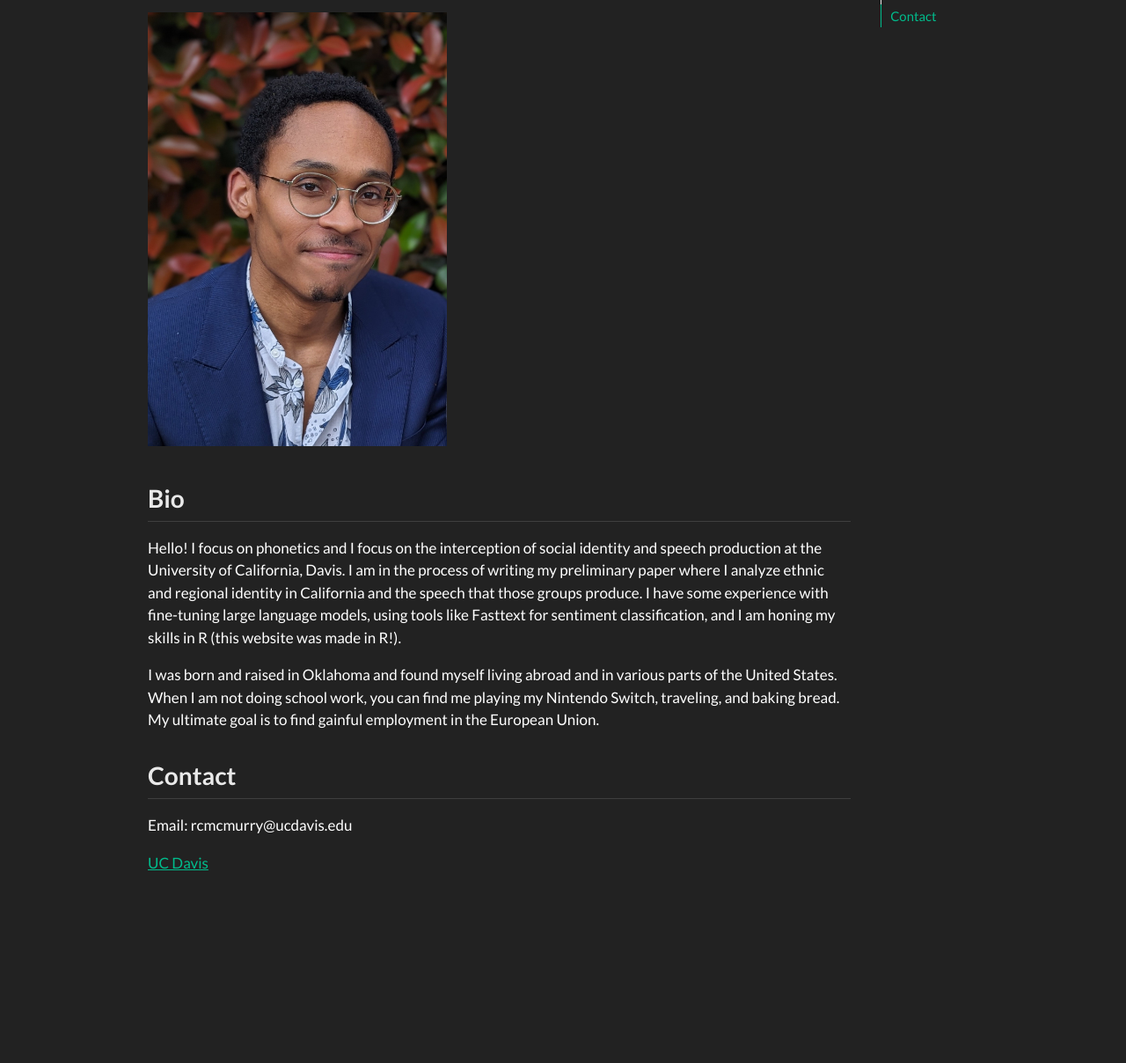
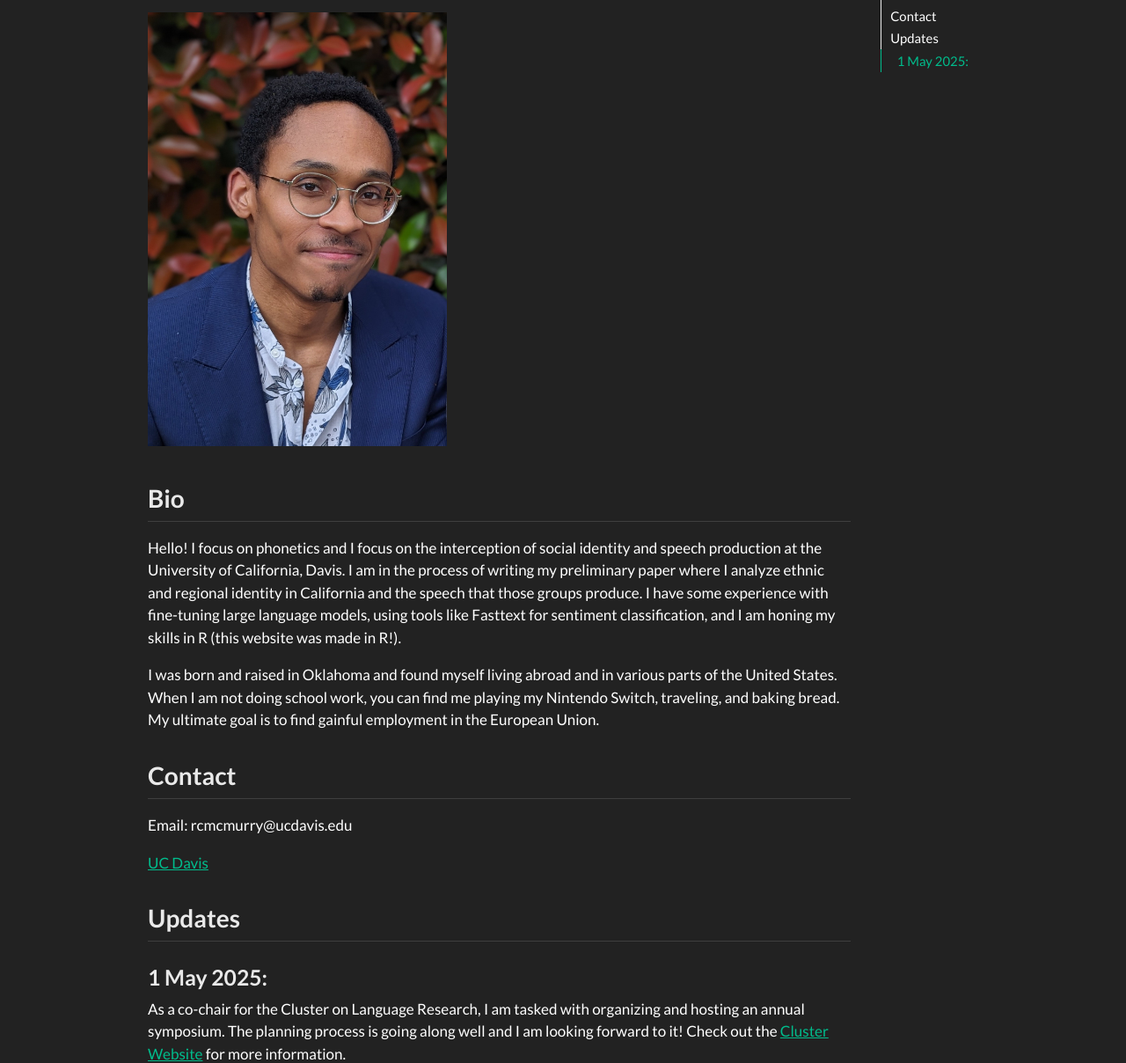
Before and after one commit to Sirmcmurry/sirmcmurry.github.io, a plain HTML site: page docs/index.html in a window 1280 px wide. Shown: the part 153-1361 px from the top of the page at 88% size. Before the commit the page ends 1240 px from the top, so only its background shows below. Drawn offline with Linux system fonts and the light colour scheme.

Commit message:
Update 1 May 2025

```diff
--- a/docs/index.html
+++ b/docs/index.html
@@ -107,6 +107,10 @@ ul.task-list li input[type="checkbox"] {
   <ul>
   <li><a href="#bio" id="toc-bio" class="nav-link active" data-scroll-target="#bio">Bio</a></li>
   <li><a href="#contact" id="toc-contact" class="nav-link" data-scroll-target="#contact">Contact</a></li>
+  <li><a href="#updates" id="toc-updates" class="nav-link" data-scroll-target="#updates">Updates</a>
+  <ul class="collapse">
+  <li><a href="#may-2025" id="toc-may-2025" class="nav-link" data-scroll-target="#may-2025">1 May 2025:</a></li>
+  </ul></li>
   </ul>
 </nav>
     </div>
@@ -144,8 +148,15 @@ ul.task-list li input[type="checkbox"] {
 <h2 class="anchored" data-anchor-id="contact">Contact</h2>
 <p>Email: rcmcmurry@ucdavis.edu</p>
 <p><a href="https://linguistics.ucdavis.edu/people/ryan-mcmurry-0">UC Davis</a></p>
+</section>
+<section id="updates" class="level2">
+<h2 class="anchored" data-anchor-id="updates">Updates</h2>
+<section id="may-2025" class="level3">
+<h3 class="anchored" data-anchor-id="may-2025">1 May 2025:</h3>
+<p>As a co-chair for the Cluster on Language Research, I am tasked with organizing and hosting an annual symposium. The planning process is going along well and I am looking forward to it! Check out the <a href="https://www.languagecluster.com/symposium">Cluster Website</a> for more information.</p>
 
 
+</section>
 </section>
 
 </main> <!-- /main -->
```
